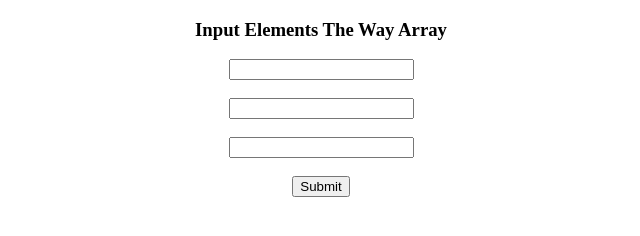
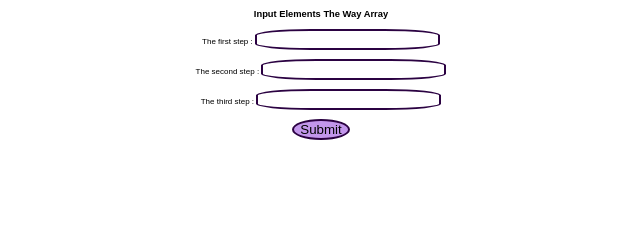
Before and after one commit to zahraEftekhari/starting_JS, a website: page t3/input.html in a window 1280 px wide. Shown: the whole page, without its empty margins (319-959 px from the left). Drawn offline with Linux system fonts and the light colour scheme.

Commit message:
add style

```diff
--- a/t3/input.html
+++ b/t3/input.html
@@ -4,24 +4,54 @@
 <head>
     <meta charset="utf-8">
     <title>
-        How to get values from html input
-        array using JavaScript ?
+        input
     </title>
 </head>
+<style>
+    body {
+  font-family: Copperplate, Papyrus, fantasy;
+  font-size: 8px;
+}
+    .button {
+        border-radius: 80%;
+        border: 2px solid #2b0242;
+        background-color:rgb(194, 150, 235);
+        font-family: Copperplate, Papyrus, fantasy;
+    }
+    button:hover{
+        background-color: skyblue;
+        font-size: 20px;
+    }
+    .input {
+        border-radius: 30%;
+        border: 2px solid #2b0242;
+    }
+    input:hover{
+        background-color:rgba(194, 150, 235,0.5);
+
+
+    }
+    .form{
+
+    }
+</style>
 
 <body style="text-align: center;">
 
 
 
     <h3 id="po">Input Elements The Way Array</h3>
-    <form class="" action="index.html" method="post">
-        <input type="text" name="array[]" value="" /><br>
+    <form class="form" action="index.html" method="post">
+        <label >The first step : </label>
+        <input class="input" type="text" name="array[]" value="" /><br>
         <br>
-        <input type="text" name="array[]" value="" /><br>
+        <label>The second step :</label>
+        <input class="input" type="text" name="array[]" value="" /><br>
         <br>
-        <input type="text" name="array[]" value="" /><br>
+        <label>The third step : </label>
+        <input class="input" type="text" name="array[]" value="" /><br>
         <br>
-        <button type="button" name="button" onclick="get_way()">
+        <button class="button" type="button" name="button" onclick="get_way()">
             Submit
         </button>
     </form>
```
